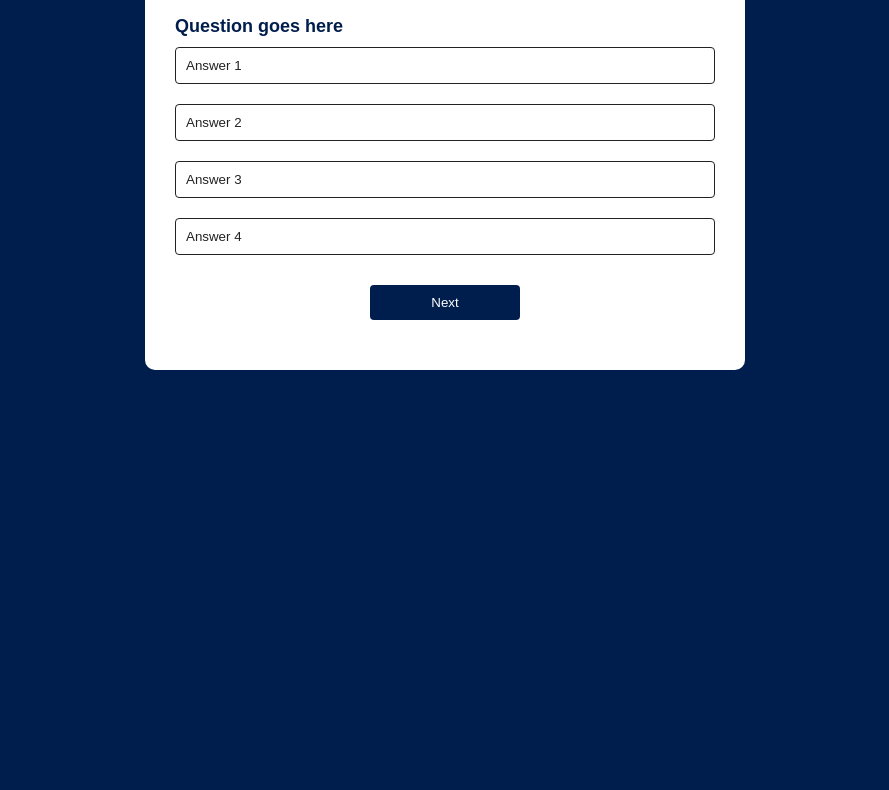
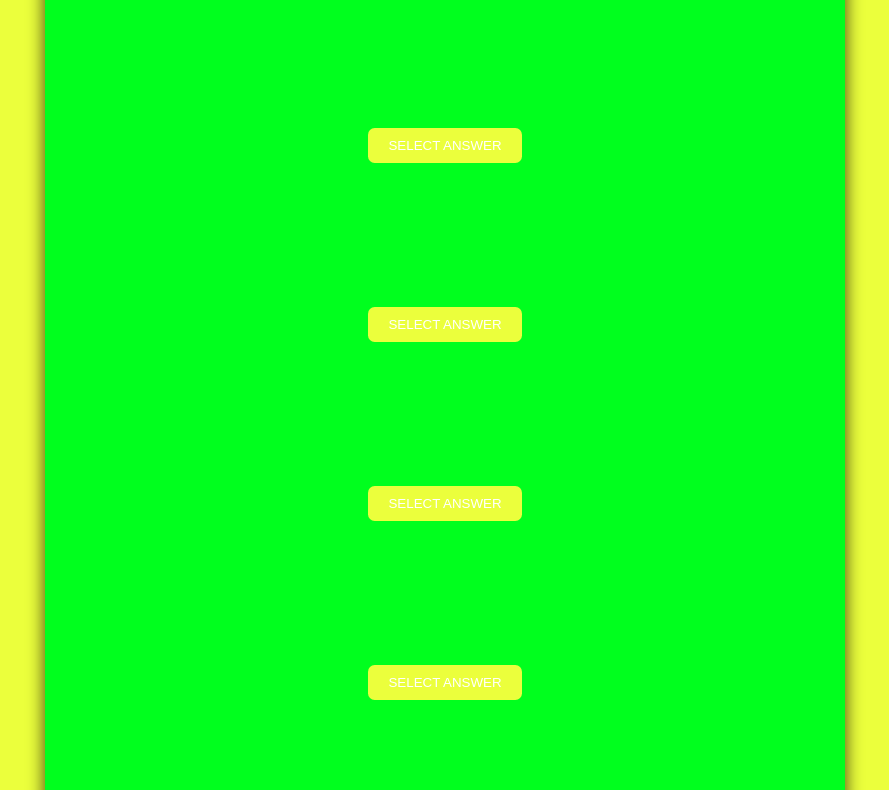
Before and after one commit to treasuremargie/E-Learning, a plain HTML site: page index.html in a window 1280 px wide. Shown: the part 202-992 px from the top of the page, without its empty margins (195-1084 px from the left). Before the commit the page ends 800 px from the top, so only its background shows below. Drawn offline with Linux system fonts and the light colour scheme.

Commit message:
GOD HAVE MERCY

```diff
--- a/index.html
+++ b/index.html
@@ -7,19 +7,25 @@
     <link rel="stylesheet" href="style.css">
 </head>
 <body>
-<div class="app">
-<h1>Simple Quiz</h1>
-<div class="quiz">
-<h2 id="question">Question goes here</h2>
-<div id="answer-buttons">
-  <button class="btn" >Answer 1</button>
-  <button class="btn">Answer 2</button>
-  <button class="btn">Answer 3</button>
-  <button class="btn">Answer 4</button>
-</div>
-<button id="next-btn">Next</button>
-</div>
-</div>
-<script src="script.js"></script>
+    <div class="container">
+        <div id="quiz" class="centered">
+            <h1>Random Quiz</h1>
+            <h2 id="question" class="headline-secondary"></h2>
+            <h3 id="score"></h3>
+
+            <p id="choice0"></p>
+            <button id="guess0" class="btn--default">Select Answer</button>
+            <p id="choice1"></p>
+            <button id="guess1" class="btn--default">Select Answer</button>
+            <p id="choice2"></p>
+            <button id="guess2" class="btn--default">Select Answer</button>
+            <p id="choice3"></p>
+            <button id="guess3" class="btn--default">Select Answer</button>
+            <footer>
+                <p id="progress">Question x of y</p>
+            </footer>
+        </div>
+    </div>
+    <script src="script.js"></script>
 </body>
 </html>
--- a/script.js
+++ b/script.js
@@ -1,4 +1,4 @@
-const questions = [
+    const questions = [
     {
        question: "Which of the following is a hardware device? ",
        answers: [
@@ -10,7 +10,7 @@ const questions = [
     },
     {
         question:"which symbol is used for comments in python?",
-        answer:[
+        answers:[
             {text:"*", correct:false},
             {text:"&", correct:false},
             {text:"!", correct:false},
@@ -19,7 +19,7 @@ const questions = [
     },
     {
         question:"what will this print:print(2 + 3 * 4)",
-        answer:[
+        answers:[
             {text:"21",correct:false},
             {text:"14", correct:true},
             {text:"13", correct:false},
@@ -28,7 +28,7 @@ const questions = [
     },
     {
         question:"which of the following is part of computer software?",
-        answer:[
+        answers:[
             {text:"monitor", correct:false},
             {text:"keyboard",correct:false},
             {text:"python",correct:true},
@@ -37,7 +37,7 @@ const questions = [
     }
 ];
 const questionElement = document.getElementById("question");
-const  answerButton= document.getElementById("answe-buttons");
+const  answerButton= document.getElementById("answer-buttons");
 const nextButton = document.getElementById("next-btn");
 
 let currentQuestionIndex = 0;
@@ -50,15 +50,39 @@ function startQuiz(){
     showQuestion();
 }
 function showQuestion(){
+    resetState();
     let currentQuestion = question[currentQuestionIndex];
     let questionNo = currentQuestionIndex + 1;
     questionElement.innerHTML = questionNo + "." + currentQuestion.question;
 
-    currentQuestion.answers.array.forEach(element => {
+    currentQuestion.answers.array.forEach(answer => {
         const button = document.createElement("button");
         button.innerHTML = answer.text;
         button.classList.add("btn");
         answerButton.appendChild(button);
+        if(answer.correct){
+            button.dataset.correct = answer.correct;
+        }
+        button.addEventListener("click",selectAnswer);
     });
 }
+
+
+function resetState(){
+nextButton.style.display = "none";
+while(answerButtons.firstChild){
+    answerButtons.removeChild(answerButton.firstChild);
+}
+}
+
+function selectAnswer(e){
+    const selectedBtn = e.target;
+    const isCorrect = selectedBtn.dataset.correct === "true";
+    if (isCorrect){
+        selectedBtn.classList.add("correct");
+    }else{
+        selectedBtn.classList.add("incorrect");
+    }
+}
+
 startQuiz();
--- a/style.css
+++ b/style.css
@@ -1,3 +1,4 @@
+@import url("https://fonts.googleapis.com/css?family+Lato:100,300,400,700,900");
 *{
     margin: 0;
     padding: 0;
@@ -5,58 +6,59 @@
     box-sizing: border-box;
 }
 body{
-   background :#001e4d;
+   background :#797e83;
+   font-size: 16px;
+   font-family: "Lato","Helvetica Neve",sans-serif;
+   line-height: 1.5;
+   margin: 0;
+   padding-top: 2.5em;
+   background-color: #ebff3c;
 }
-.app{
-    background:#fff;
-    width:90% ;
-    max-width: 600px;
-    margin:100px auto 0;
-    border-radius: 10px;
-    padding:30px;
+.container{
+    display: flex;
+    justify-content: center;
 }
-.app h1{
-    font-weight: 25px;
-    color:#001e4d ;
-    font-weight: 600;
-    border-bottom: 1px solid #333;
-    padding-bottom: 30px;
+.centered {
+margin-top: 70px;
+text-align: center;
+width: 800px;
+background-color: rgb(0, 255, 30);
+border-radius:20px;
+box-shadow: 0px 0px 16px 2px rgba(0,0,0,0.62);
 }
-.quiz{
-    padding:20px 0;
+h1{
+    color: #525559;
+    font-weight: 300;
+    font-size: 2.626em;
+    line-height: 1.1;
+    margin-top:30px;
 }
-.quiz h2{
-   font-size: 18px;
-   color: #001e4d;
-   font-weight: 600;
-}
-.btn{
-    background: #fff;
-    color: #222;
-    font-weight: 500;
-    width: 100%;
-    border:1px solid #222 ;
-    padding: 10px;
-    margin: 10px 0;
-    text-align: left;
-    border-radius: 4px;
-    cursor: pointer;
-    transition:all 0.3s;
-}
-.btn:hover{
-    background: #222;
-    color:#fff ;
-}
-#next-btn{
-    background: #001e4d;
-    color: #fff;
-    font-weight: 500;
-    width: 150px;
-    border: 0;
-    padding: 10px;
-    margin: 20px auto 0;
-    border-radius: 4px;
-    cursor: pointer;
-    display: block;
+h2{
+    color: #999da1;
+    letter-spacing: 1px;
+    font-weight: 300;
+    font-size: 1.5em;
+    font-family: 'Courier New', Courier, monospace;
 
 }
+p{
+    margin: 8em 0;
+    font-weight: 300;
+    font-size: 1.125em;
+    line-height: 1.5;
+}
+.btn--default{
+    padding: 10px 20px;
+    border: 0;
+    border-radius: 0.5em;
+    color: #fff;
+    text-transform: uppercase;
+    font-size: 0.875;
+    font-weight: 400;
+    transition: opacity 0.3;
+    background-color: #ebff3c;
+    cursor: pointer;
+}
+.btn--default:hover{
+    opacity:0.75;
+}
```
Also changed, not shown: 1 other file.
